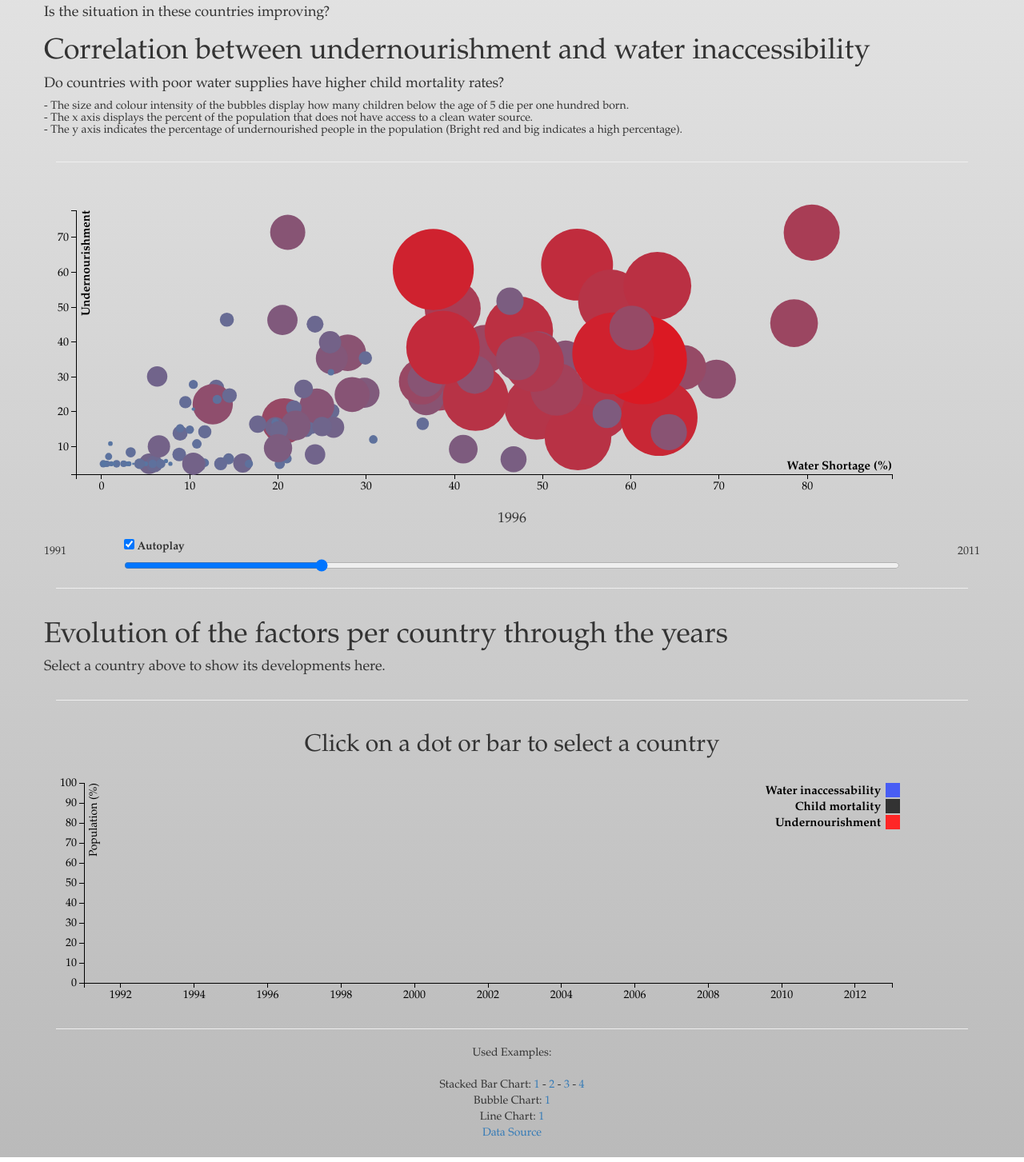
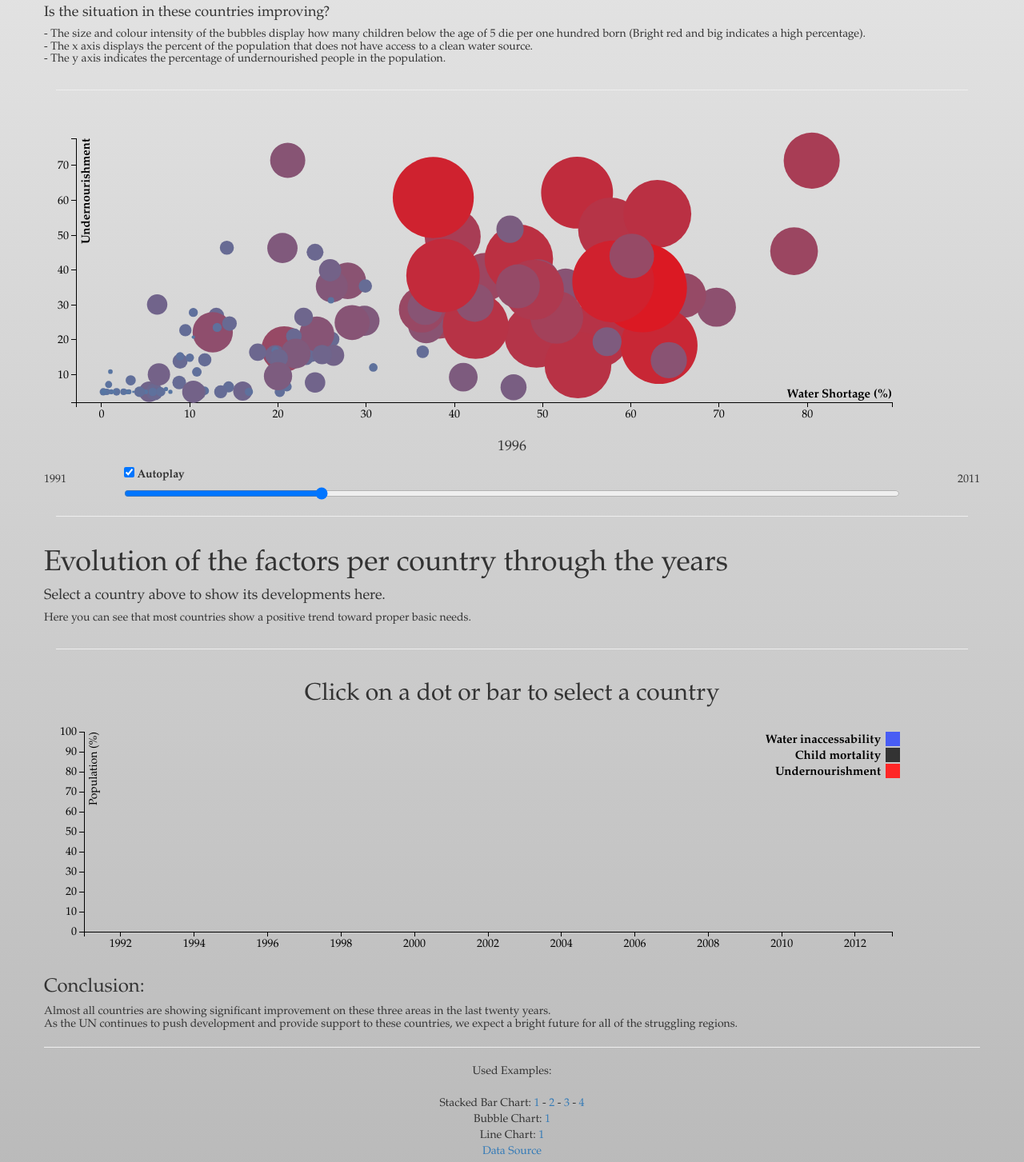
Before and after one commit to mrlukasbos/Development-towards-a-better-world, a plain HTML site: page index.html in a window 1280 px wide. Shown: the part 1092-2545 px from the top of the page at 80% size. Drawn offline with nearby package versions, Linux system fonts and the light colour scheme.

Commit message:
improved text & titles

```diff
--- a/index.html
+++ b/index.html
@@ -62,13 +62,9 @@
 
           <h1> Correlation between child mortality rate and water inaccessibility </h1>
           <h4> Is the situation in these countries improving?</h4>
-
-          <h1> Correlation between undernourishment and water inaccessibility </h1>
-          <h4> Do countries with poor water supplies have higher child mortality rates?</h4>
-
-          <h5> - The   size and colour intensity of the bubbles display how many children below the age of 5 die per one hundred born. <br>
+          <h5> - The size and colour intensity of the bubbles display how many children below the age of 5 die per one hundred born (Bright red and big indicates a high percentage). <br>
             - The x axis displays the percent of the population that does not have access to a clean water source. <br>
-            - The y axis indicates the percentage of undernourished people in the population (Bright red and big indicates a high percentage).</h5>
+            - The y axis indicates the percentage of undernourished people in the population.</h5>
           </div>
           <hr>
 
@@ -96,6 +92,7 @@
           <div class="row">
             <h1> Evolution of the factors per country through the years</h1>
             <h4> Select a country above to show its developments here.</h4>
+			<h5> Here you can see that most countries show a positive trend toward proper basic needs. </h5>
                       </div>
           <hr>
 
@@ -104,6 +101,10 @@
 
             </div>
           </div>
+		  <div class ="row">
+		  <h3> Conclusion:</h3>
+		  <h5>Almost all countries are showing significant improvement on these three areas in the last twenty years. <br>
+		  As the UN continues to push development and provide support to these countries, we expect a bright future for all of the struggling regions.</h5>
 
           <hr>
           <div class="row" align="center">
```
